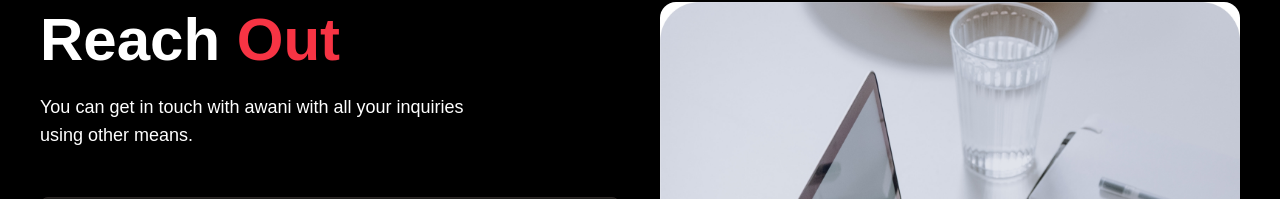
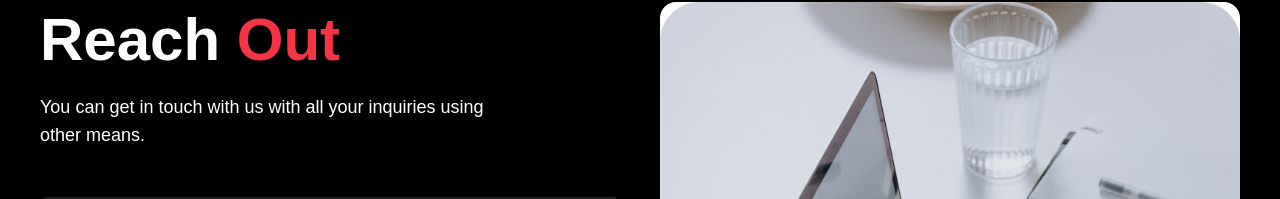
Before and after one commit to Awani-Digitals/awani-digital-website, a Next.js app: page /contact in a window 1280 px wide. Shown: the part 144-343 px from the top of the page. Built offline with nearby package versions, Linux system fonts and the light colour scheme; no server answers.

Commit message:
text change

```diff
--- a/app/contact/page.tsx
+++ b/app/contact/page.tsx
@@ -13,8 +13,8 @@ const page = () => {
               Reach <span className="text-primary">Out</span>
             </h1>
             <p className="text-lg text-muted-foreground max-w-md">
-              You can get in touch with awani with all your inquiries using
-              other means.
+              You can get in touch with <span className=" ">us</span> with all
+              your inquiries using other means.
             </p>
           </div>
 
```
